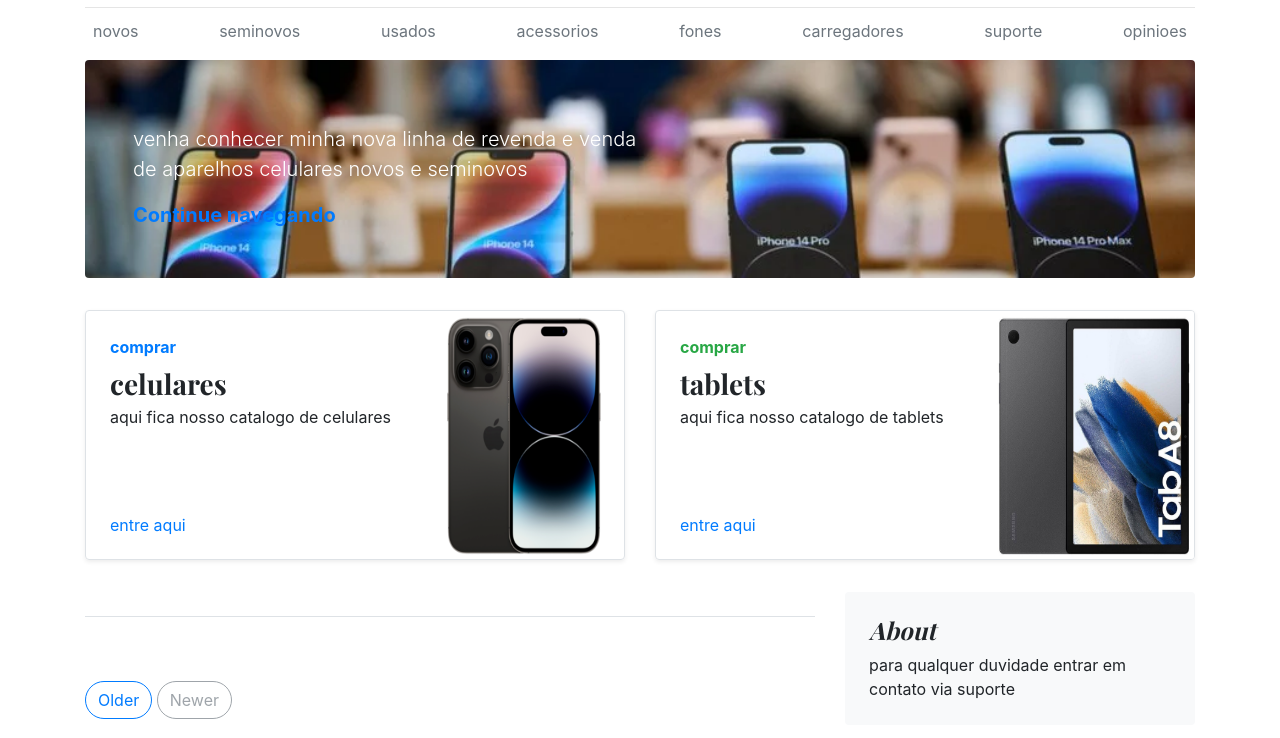
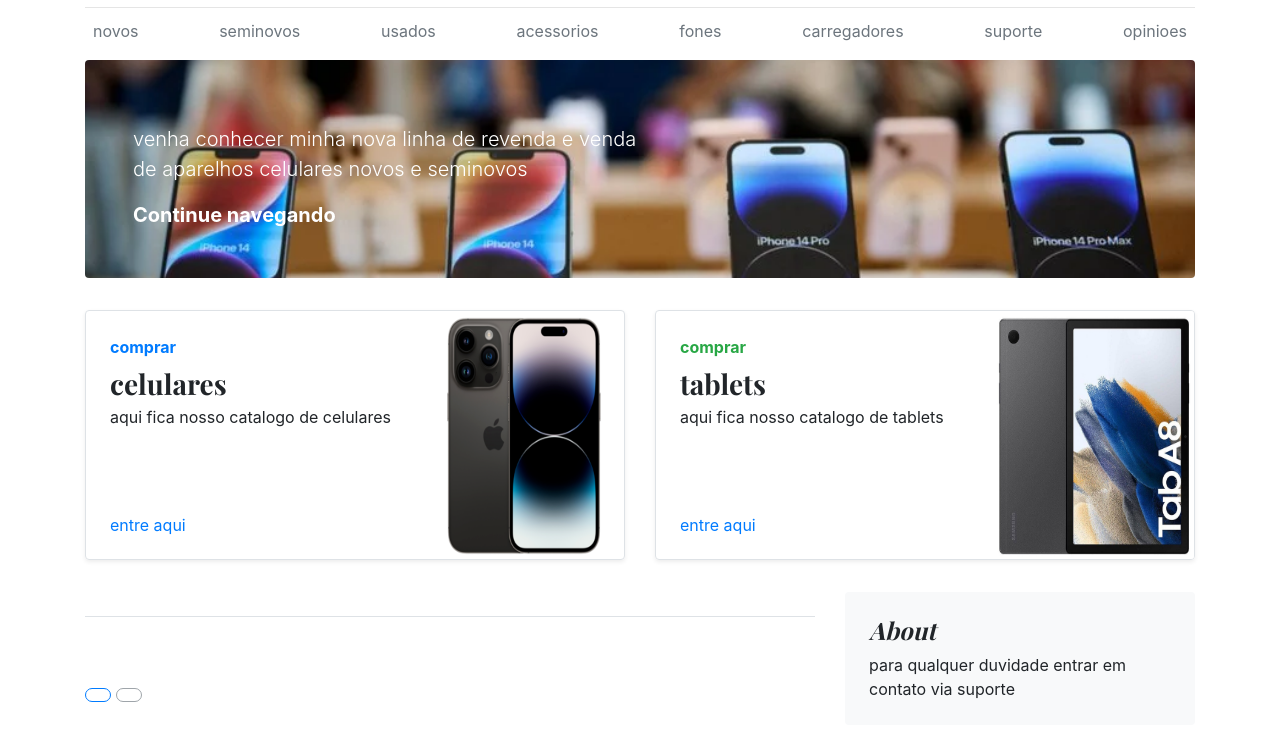
Before and after one commit to Brunoxl03/bootstrap, a plain HTML site: page blog/index.html in a window 1280 px wide. Shown: the part 61-799 px from the top of the page. Drawn offline with nearby package versions, Linux system fonts and the light colour scheme.

Commit message:
entrega atividade 26/05

```diff
--- a/blog/index.html
+++ b/blog/index.html
@@ -90,7 +90,7 @@
         <h1 class="display-4 font-italic"></h1>
         <p class="lead my-3">venha conhecer minha nova linha de revenda e venda de aparelhos celulares novos e seminovos
         </p>
-        <p class="lead mb-0"><a href="#" class="text-black font-weight-bold">Continue navegando</a></p>
+        <p class="lead mb-0"><a href="#" class="text-white font-weight-bold">Continue navegando</a></p>
       </div>
     </div>
 
@@ -157,8 +157,8 @@
         </div><!-- /.blog-post -->
 
         <nav class="blog-pagination">
-          <a class="btn btn-outline-primary" href="#">Older</a>
-          <a class="btn btn-outline-secondary disabled">Newer</a>
+          <a class="btn btn-outline-primary" href="#"></a>
+          <a class="btn btn-outline-secondary disabled"></a>
         </nav>
 
       </div><!-- /.blog-main -->
```
